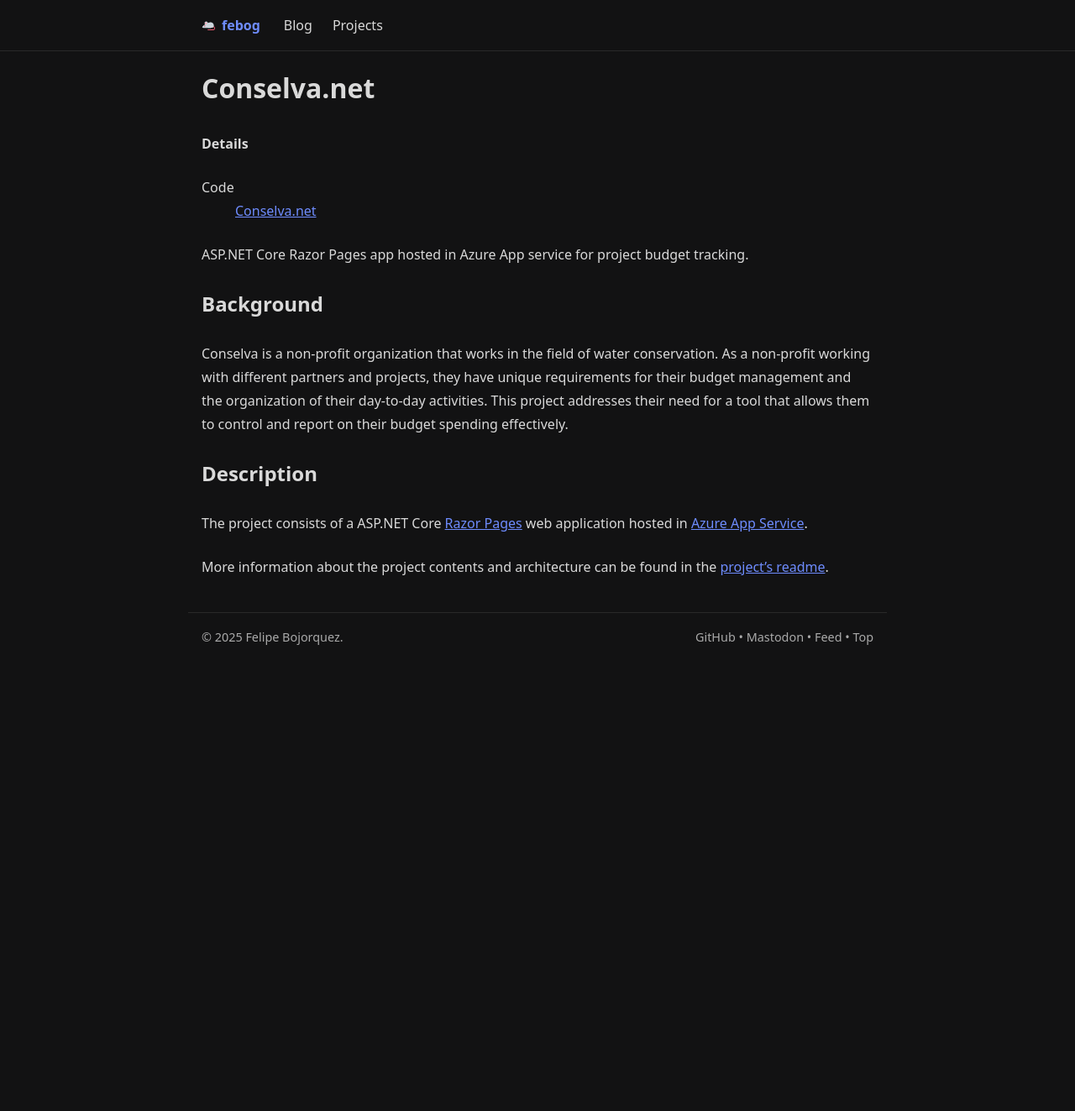
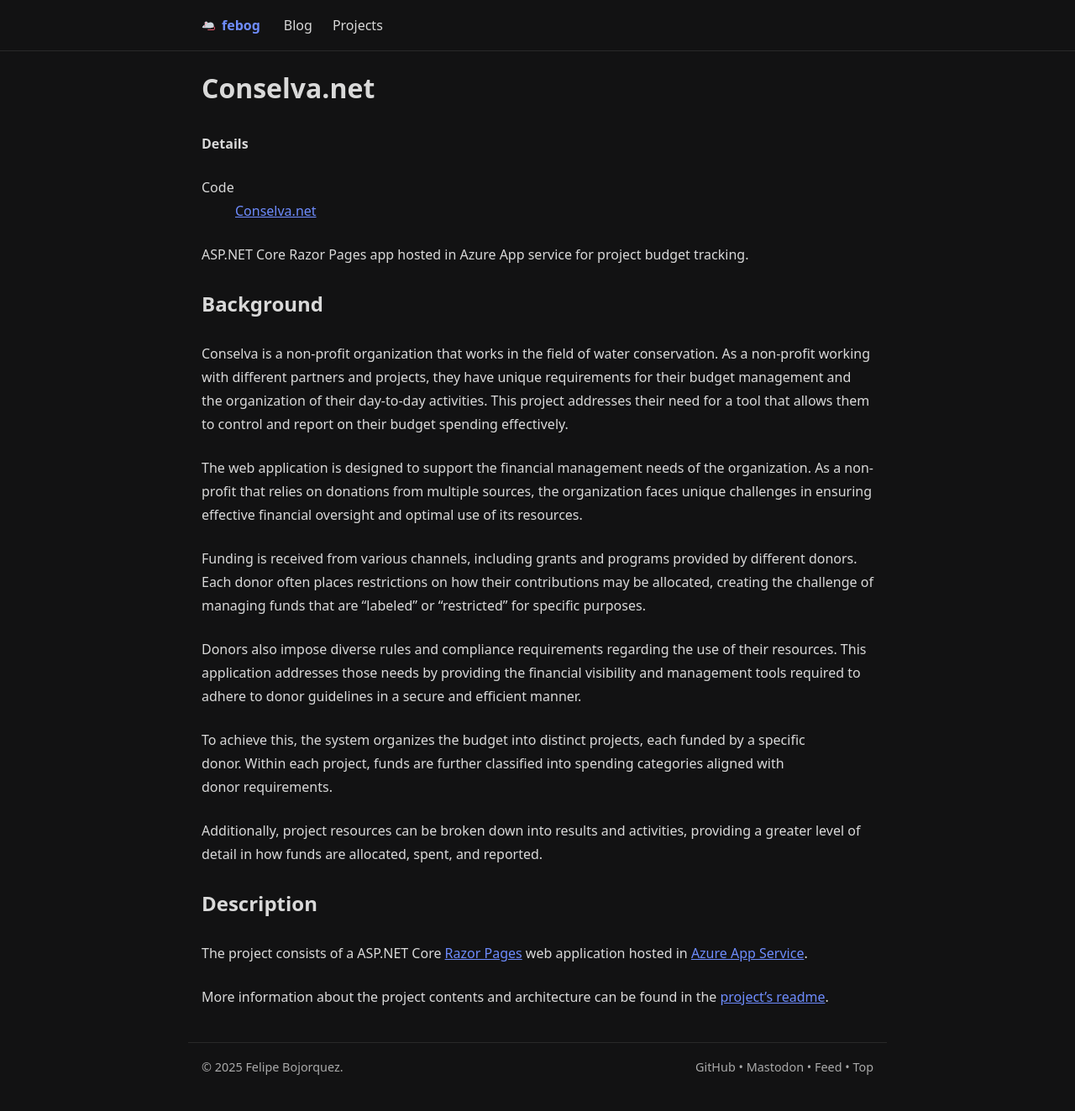
Before and after one commit to febog/website, a Jekyll site: the page built from src/_projects/conselva-net.md, in a window 1280 px wide. Shown: the whole page at 84% size. Built offline with Jekyll 4.4.1, drawn with Linux system fonts in a browser that asks for light colours; before the commit the page ends 900 px from its top, so only the background shows below that.

Commit message:
Add full background text to Conselva project page

```diff
--- a/src/_projects/conselva-net.md
+++ b/src/_projects/conselva-net.md
@@ -11,6 +11,16 @@
 
 Conselva is a non-profit organization that works in the field of water conservation. As a non-profit working with different partners and projects, they have unique requirements for their budget management and the organization of their day-to-day activities. This project addresses their need for a tool that allows them to control and report on their budget spending effectively.
 
+The web application is designed to support the financial management needs of the organization. As a non-profit that relies on donations from multiple sources, the organization faces unique challenges in ensuring effective financial oversight and optimal use of its resources.
+
+Funding is received from various channels, including grants and programs provided by different donors. Each donor often places restrictions on how their contributions may be allocated, creating the challenge of managing funds that are “labeled” or “restricted” for specific purposes.
+
+Donors also impose diverse rules and compliance requirements regarding the use of their resources. This application addresses those needs by providing the financial visibility and management tools required to adhere to donor guidelines in a secure and efficient manner.
+
+To achieve this, the system organizes the budget into distinct projects, each funded by a specific donor. Within each project, funds are further classified into spending categories aligned with donor requirements.
+
+Additionally, project resources can be broken down into results and activities, providing a greater level of detail in how funds are allocated, spent, and reported.
+
 ## Description
 
 The project consists of a ASP.NET Core [Razor Pages](https://learn.microsoft.com/en-us/aspnet/core/razor-pages/?view=aspnetcore-9.0&tabs=visual-studio) web application hosted in [Azure App Service](https://learn.microsoft.com/en-us/azure/app-service/overview).
```
